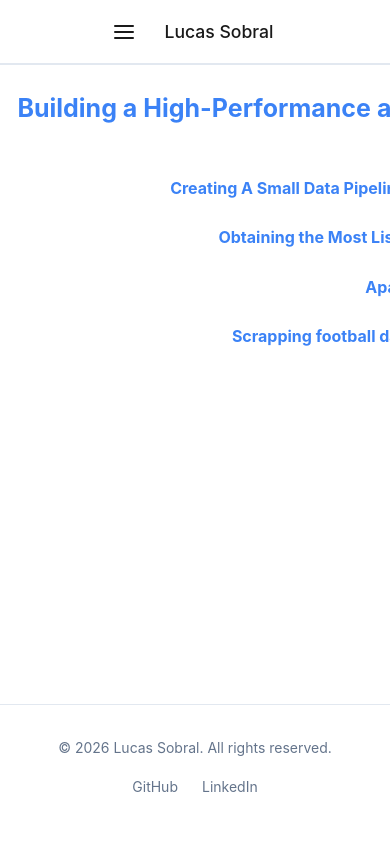
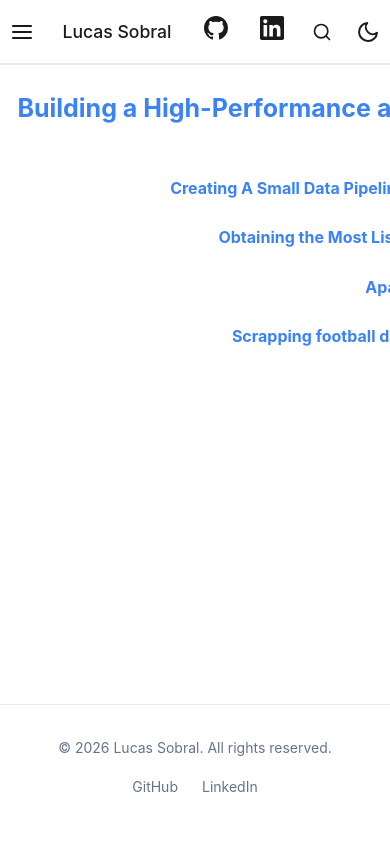
Before and after one commit to lucasbral/lucasbral.github.io, an Astro site: page /blog in a window 390 px wide. Shown: the top 844 px of the page. Built offline with nearby package versions, Linux system fonts and the light colour scheme; Astro itself is replaced by a stand-in of ours.

Commit message:
fix navbar on mobile

```diff
--- a/src/components/Header.astro
+++ b/src/components/Header.astro
@@ -250,21 +250,25 @@ import Search from "./Search.astro";
 	}
 
 	@media (max-width: 900px) {
+		nav {
+			display: grid;
+			grid-template-columns: 1fr auto 1fr;
+			align-items: center;
+			gap: 0.5rem;
+		}
+
 		.menu-toggle {
 			display: flex; /* Visible on Mobile */
 			align-items: center;
 			justify-content: center;
 			z-index: 110; /* Ensure it's above other elements */
-			position: relative; /* Context for z-index */
-		}
-
-		nav {
-			justify-content: space-between; /* Spread items out */
-			gap: 0.5rem;
+			justify-self: start;
 		}
 
 		.social-links {
-			display: none; /* Hide on mobile, moved to sidebar */
+			display: flex; /* Show on mobile */
+			justify-self: end;
+			align-items: center;
 		}
 
 		/* Hide Internal Links on Mobile, moved to sidebar */
@@ -276,6 +280,9 @@ import Search from "./Search.astro";
 			/* Show Title on Mobile (since links are gone) */
 			display: block;
 			font-size: 1.1rem;
+			text-align: center;
+			white-space: nowrap;
+			justify-self: center;
 		}
 	}
 </style>
```
Also changed, not shown: 1 other file.
